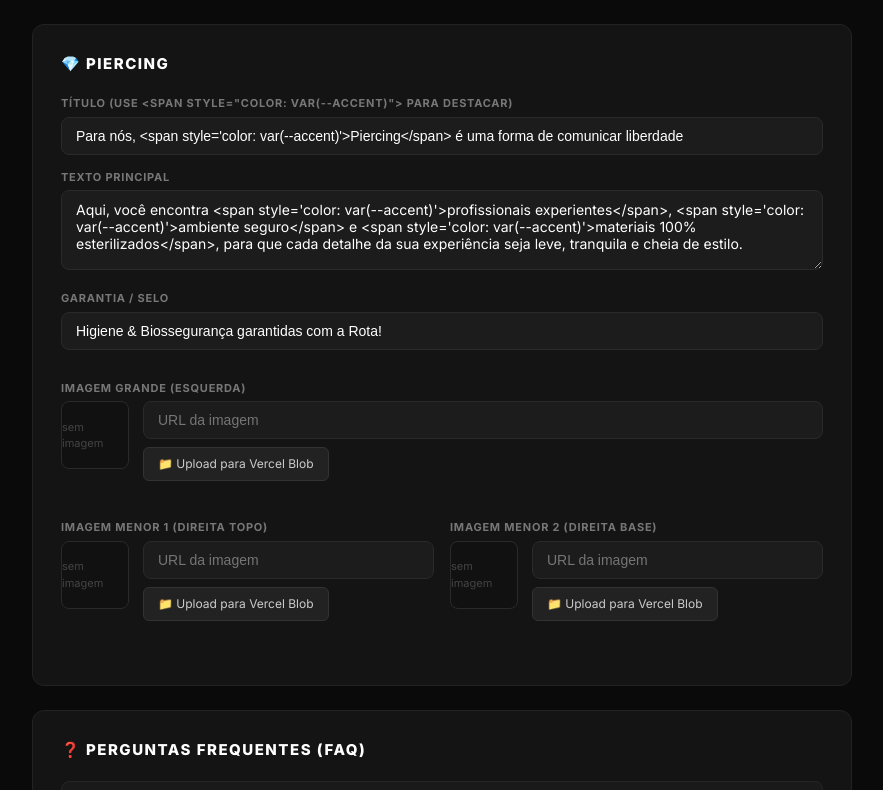
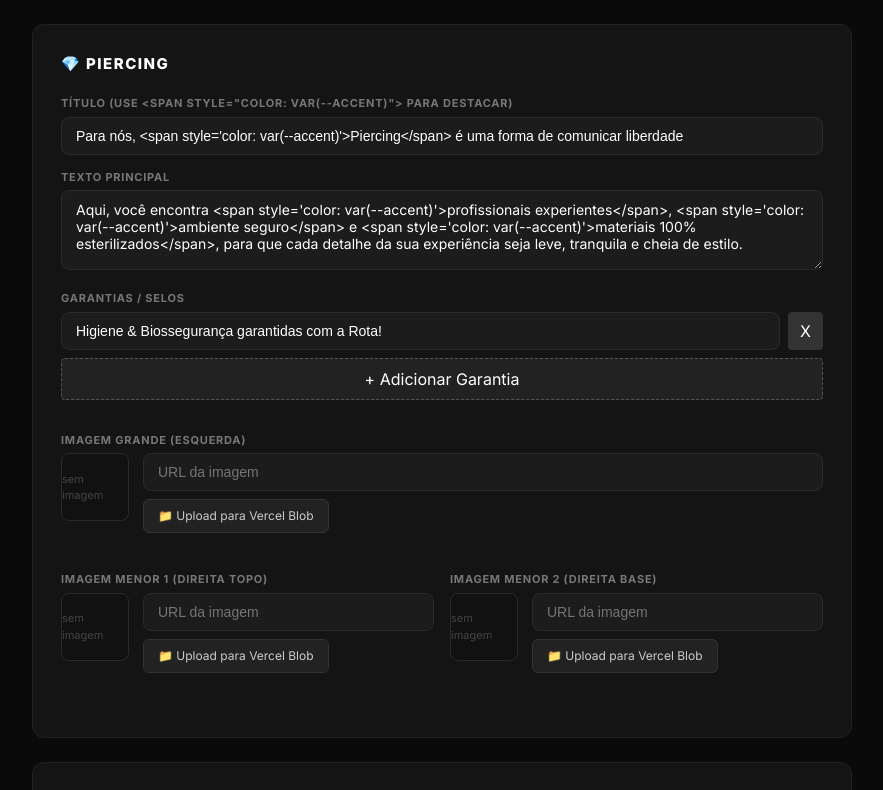
Before and after one commit to pikulitomarkin/rotanovodesign, a React (Vite) app: page /admin in a window 1280 px wide. Shown: the part 9916-10706 px from the top of the page, without its empty margins (198-1081 px from the left). Built offline with nearby package versions, Linux system fonts and the light colour scheme; no server answers.

Commit message:
feat: suporte a múltiplas garantias/selos na seção Piercing via CMS

```diff
--- a/src/Admin.jsx
+++ b/src/Admin.jsx
@@ -365,8 +365,29 @@ export default function Admin() {
           <input style={S.input} value={form.piercing?.title || ''} onChange={e => update('piercing.title', e.target.value)} />
           <label style={S.label}>Texto principal</label>
           <textarea style={{ ...S.textarea, minHeight: '80px' }} value={form.piercing?.text || ''} onChange={e => update('piercing.text', e.target.value)} />
-          <label style={S.label}>Garantia / Selo</label>
-          <input style={S.input} value={form.piercing?.guarantee || ''} onChange={e => update('piercing.guarantee', e.target.value)} />
+          <label style={S.label}>Garantias / Selos</label>
+          {(form.piercing?.guarantees || (form.piercing?.guarantee ? [form.piercing.guarantee] : [])).map((g, idx) => (
+            <div key={idx} style={{ display: 'flex', gap: '8px', marginBottom: '8px' }}>
+              <input style={{ ...S.input, marginBottom: 0 }} value={g} onChange={e => {
+                const next = JSON.parse(JSON.stringify(form));
+                if (!next.piercing.guarantees) next.piercing.guarantees = next.piercing.guarantee ? [next.piercing.guarantee] : [];
+                next.piercing.guarantees[idx] = e.target.value;
+                setForm(next); setStatus('idle');
+              }} />
+              <button style={{ background: '#333', color: '#fff', border: 'none', padding: '0 12px', borderRadius: '4px', cursor: 'pointer' }} onClick={() => {
+                const next = JSON.parse(JSON.stringify(form));
+                if (!next.piercing.guarantees) next.piercing.guarantees = next.piercing.guarantee ? [next.piercing.guarantee] : [];
+                next.piercing.guarantees.splice(idx, 1);
+                setForm(next); setStatus('idle');
+              }}>X</button>
+            </div>
+          ))}
+          <button style={{ background: '#222', color: '#fff', border: '1px dashed #555', padding: '8px', width: '100%', borderRadius: '4px', cursor: 'pointer', marginBottom: '16px' }} onClick={() => {
+            const next = JSON.parse(JSON.stringify(form));
+            if (!next.piercing.guarantees) next.piercing.guarantees = next.piercing.guarantee ? [next.piercing.guarantee] : [];
+            next.piercing.guarantees.push("");
+            setForm(next); setStatus('idle');
+          }}>+ Adicionar Garantia</button>
 
           <div style={{ display: 'grid', gridTemplateColumns: '1fr 1fr', gap: '16px', marginTop: '16px' }}>
             <div style={{ gridColumn: 'span 2' }}>
--- a/src/cms.js
+++ b/src/cms.js
@@ -57,7 +57,7 @@ export const DEFAULT_DATA = {
   piercing: {
     title: "Para nós, <span style='color: var(--accent)'>Piercing</span> é uma forma de comunicar liberdade",
     text: "Aqui, você encontra <span style='color: var(--accent)'>profissionais experientes</span>, <span style='color: var(--accent)'>ambiente seguro</span> e <span style='color: var(--accent)'>materiais 100% esterilizados</span>, para que cada detalhe da sua experiência seja leve, tranquila e cheia de estilo.",
-    guarantee: "Higiene & Biossegurança garantidas com a Rota!",
+    guarantees: ["Higiene & Biossegurança garantidas com a Rota!"],
     img1: null,
     img2: null,
     img3: null,
--- a/src/components.jsx
+++ b/src/components.jsx
@@ -567,9 +567,13 @@ export function Piercing() {
           <h2 dangerouslySetInnerHTML={{ __html: p.title }} />
           <p dangerouslySetInnerHTML={{ __html: p.text }} />
 
-          <div className="guarantee">
-            <div className="guarantee-icon">+</div>
-            <span>{p.guarantee}</span>
+          <div style={{ padding: '16px 0', borderTop: '1px solid #333', borderBottom: '1px solid #333', marginBottom: '32px', display: 'flex', flexDirection: 'column', gap: '12px' }}>
+            {(p.guarantees || (p.guarantee ? [p.guarantee] : [])).map((g, i) => (
+              <div className="guarantee" style={{ border: 'none', padding: 0, margin: 0 }} key={i}>
+                <div className="guarantee-icon">+</div>
+                <span>{g}</span>
+              </div>
+            ))}
           </div>
 
           <a href={waLink} target="_blank" rel="noopener noreferrer" className="btn-cta" style={{ maxWidth: '300px' }}>
```
